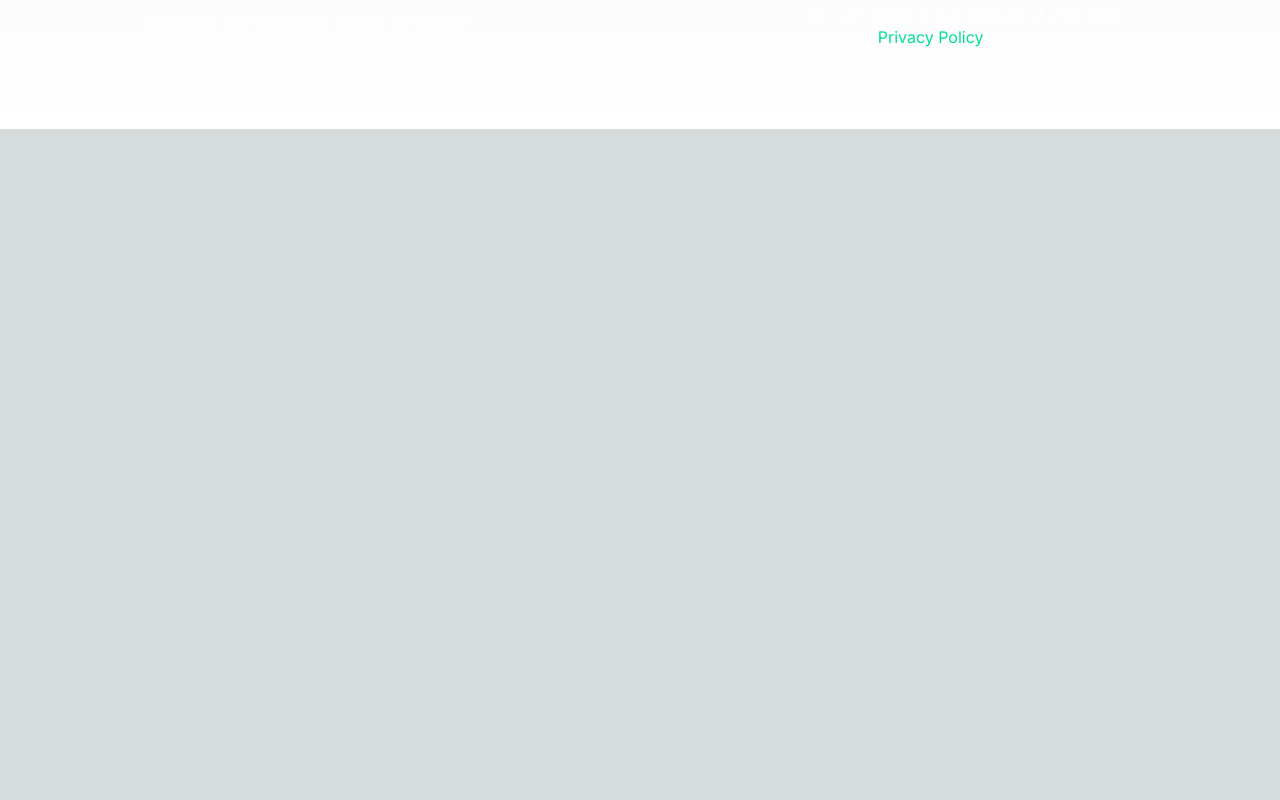
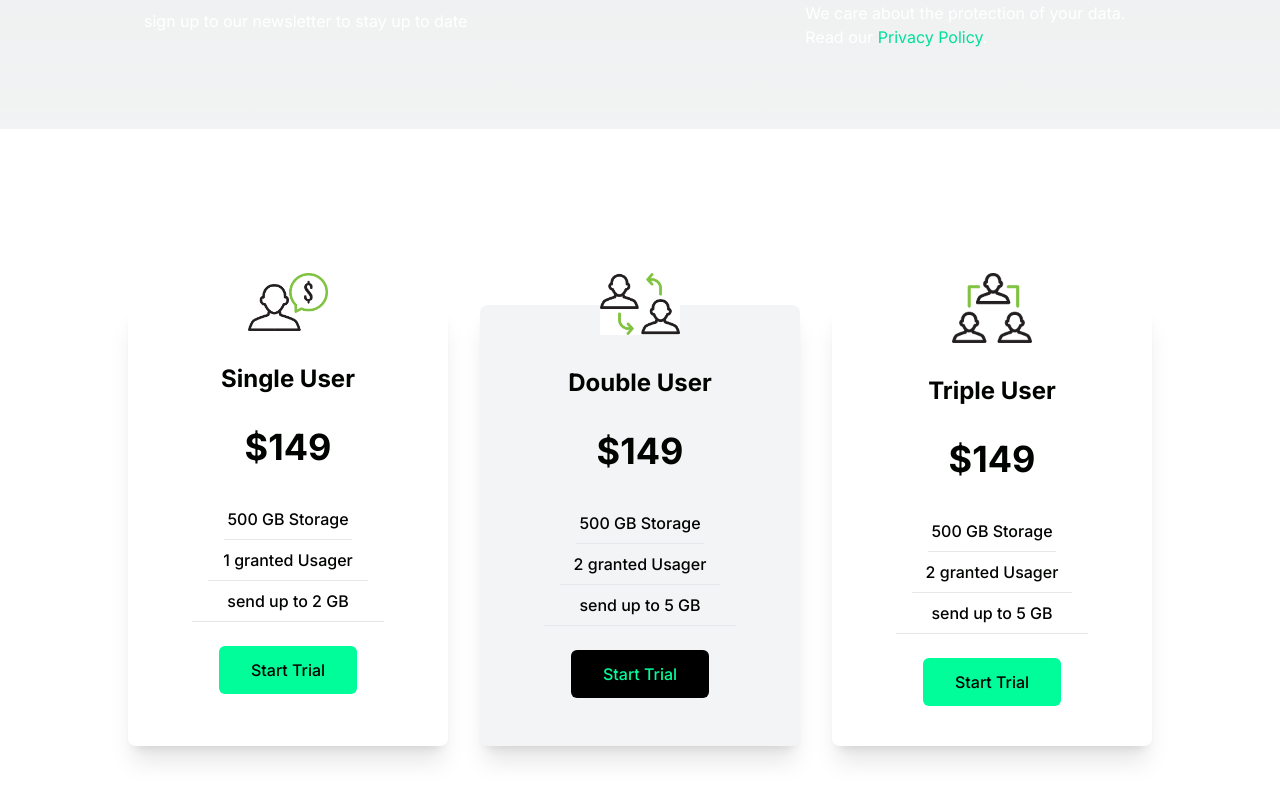
Before and after one commit to Abdul-luh/Data-Finance, a Next.js app: page / in a window 1280 px wide. Shown: the part 1554-2354 px from the top of the page. Before the commit the page ends 1683 px from the top, so only its background shows below. Built offline with nearby package versions, Linux system fonts and the light colour scheme.

Commit message:
created cards

```diff
--- /dev/null
+++ b/src/app/components/Cards/Cards.tsx
@@ -0,0 +1,87 @@
+import React from "react";
+import { StaticImageData } from "next/image";
+import Image from "next/image";
+import single from "../../../../public/assets/single.png";
+import double from "../../../../public/assets/double.png";
+import triple from "../../../../public/assets/triple.png";
+
+const cardProps = [
+	{
+		head: "Single User",
+		img: single,
+		price: "$149",
+		storage: "500 GB Storage",
+		userProximity: "1 granted Usage",
+		dataProximity: "send up to 2 GB",
+	},
+	{
+		head: "Double User",
+		img: double,
+		price: "$149",
+		storage: "500 GB Storage",
+		userProximity: "2 granted Usage",
+		dataProximity: "send up to 5 GB",
+	},
+	{
+		head: "Triple User",
+		img: triple,
+		price: "$149",
+		storage: "500 GB Storage",
+		userProximity: "2 granted Usage",
+		dataProximity: "send up to 5 GB",
+	},
+];
+
+interface CardItem {
+	head: string;
+	img: StaticImageData;
+	price: string;
+	storage: string;
+	userProximity: string;
+	dataProximity: string;
+}
+const Cards = () => {
+	return (
+		<div className="w-full py-40 px-4 bg-white">
+			<div className="max-w-[1024px] mx-auto grid md:grid-cols-3 gap-8">
+				{/* CARD BODY  */}
+				{cardProps.map((prop: CardItem) => {
+					return (
+						<div
+							key={prop.price}
+							className={
+								prop.head.toLowerCase() === "double user"
+									? "w-full shadow-xl bg-gray-100 flex flex-col p-4 my-4 rounded-lg hover:scale-105 duration-500 ease-in-out"
+									: "w-full shadow-xl flex flex-col p-4 my-4 rounded-lg hover:scale-105 duration-500 ease-in-out"
+							}>
+							<Image
+								className="mx-auto -mt-12 bg-white w-20"
+								src={prop.img}
+								alt="single-person"
+							/>
+							<h2 className="text-2xl font-bold text-center py-8">
+								{prop.head}
+							</h2>
+							<p className="text-center text-4xl font-bold">{prop.price}</p>
+							<div className="text-center font-medium">
+								<p className="py-2 border-b mx-20 mt-8">{prop.storage}</p>
+								<p className="py-2 border-b mx-16">{prop.userProximity}r</p>
+								<p className="py-2 border-b mx-12">{prop.dataProximity}</p>
+							</div>
+							<button
+								className={
+									prop.head.toLowerCase() === "double user"
+										? "py-3 px-8 bg-black text-[#00fd9a] my-6 mx-auto font-medium rounded-md"
+										: "py-3 px-8 bg-[#00fd9a] my-6 mx-auto font-medium rounded-md"
+								}>
+								Start Trial
+							</button>
+						</div>
+					);
+				})}
+			</div>
+		</div>
+	);
+};
+
+export default Cards;
--- a/src/app/page.jsx
+++ b/src/app/page.jsx
@@ -4,6 +4,7 @@ import Navbar from "./components/Navbar/Navbar";
 import Hero from "./components/Hero/Hero";
 import Analytics from "./components/Analytics/Analytics";
 import NewsLetter from "./components/Newsletter/NewsLetter";
+import Cards from "./components/Cards/Cards";
 
 export default function Home() {
 	return (
@@ -12,6 +13,7 @@ export default function Home() {
 			<Hero />
 			<Analytics />
 			<NewsLetter />
+			<Cards />
 		</main>
 	);
 }
```
